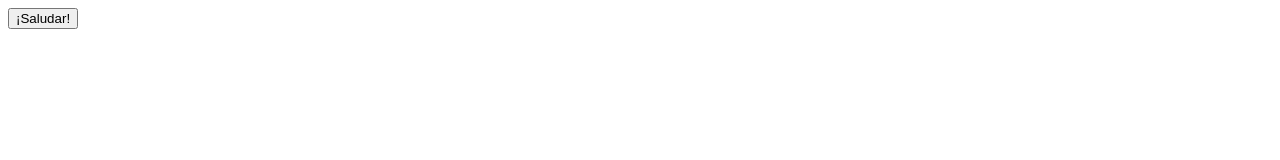
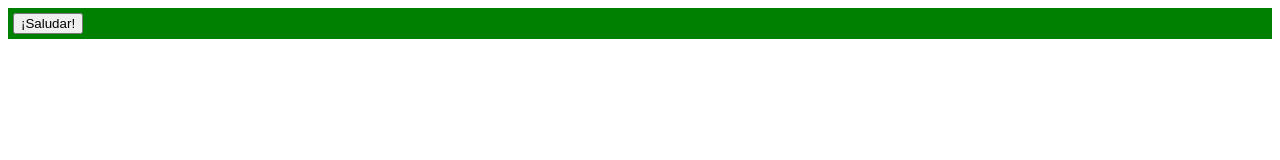
Before and after one commit to plopez0226/taller-eventos, a plain HTML site: page index.html in a window 1280 px wide. Drawn offline with Linux system fonts and the light colour scheme.

Commit message:
ultimos cambios

```diff
--- /dev/null
+++ b/eventos.js
@@ -0,0 +1,13 @@
+
+window.onload = function() {
+    var miDiv = document.getElementById('contenedor-boton');
+
+    // Modifica el estilo del div
+    miDiv.style.padding = '5px';
+    miDiv.style.backgroundColor = 'green';
+
+    // Agrega el manejador de eventos para el clic en el div
+    miDiv.addEventListener('click', function() {
+        alert('Hola! Soy el div');
+    });
+};
--- a/index.html
+++ b/index.html
@@ -3,9 +3,12 @@
     <head>
         <meta http-equiv="Content-Type" content="text/html; charset=utf-8">
         <title></title>
+        <script src="eventos.js" defer></script>
     </head>
 
     <body>
-        <button onclick="alert('¡Hola!')">¡Saludar!</button>
+        <div id="contenedor-boton">
+            <button onclick="alert('¡Hola!')">¡Saludar!</button>
+        </div>
     </body>
 </HTML>
```
